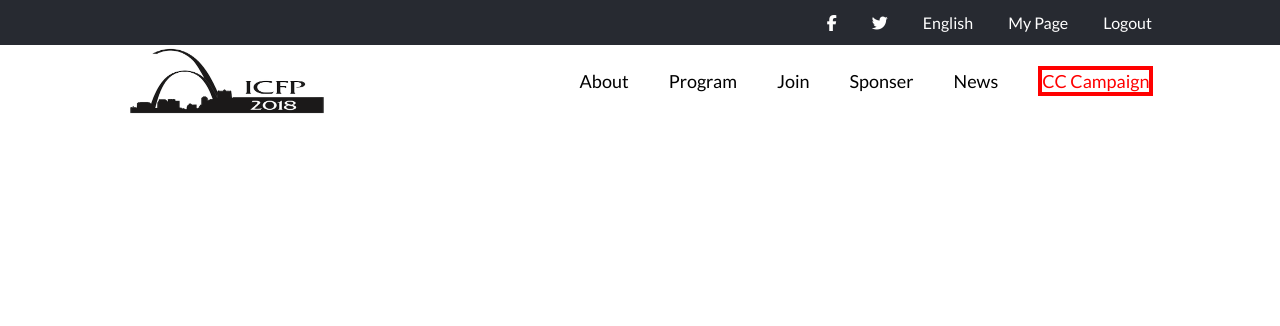
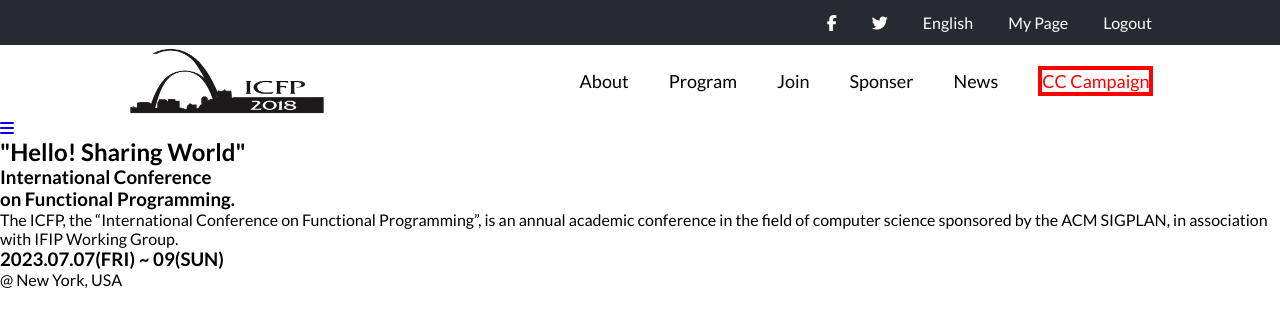
Before and after one commit to Afsheen96/Capstone-project-module-1, a website: page index.html in a window 1280 px wide. Drawn offline with Linux system fonts and the light colour scheme.

Commit message:
add intro section

```diff
--- a/index.html
+++ b/index.html
@@ -38,6 +38,21 @@
             </ul>
         </nav>
     </header>
+   <section>
+    <section class="main-section">
+        <div class="main-container">
+            <a href="#" class="menu-icon"><i class="fa-solid fa-bars"></i></a>
+
+            <h2 class="preheading">"Hello! Sharing World"</h2>
+            <h1 class="heading">
+               <strong> International Conference <br>on Functional Programming.</strong>
+            </h1>
+            <p class="detail">The ICFP, the “International Conference on Functional Programming”, is an annual academic conference in the field of computer science sponsored by the ACM SIGPLAN, in association with IFIP Working Group.
+            </p>
+            <h3 class="date">2023.07.07(FRI) ~ 09(SUN)</h3>
+            <p>@ New York, USA</p>
+        </div>
+   </section>
     <script href="index.js"></script>
 </body>
 
```
